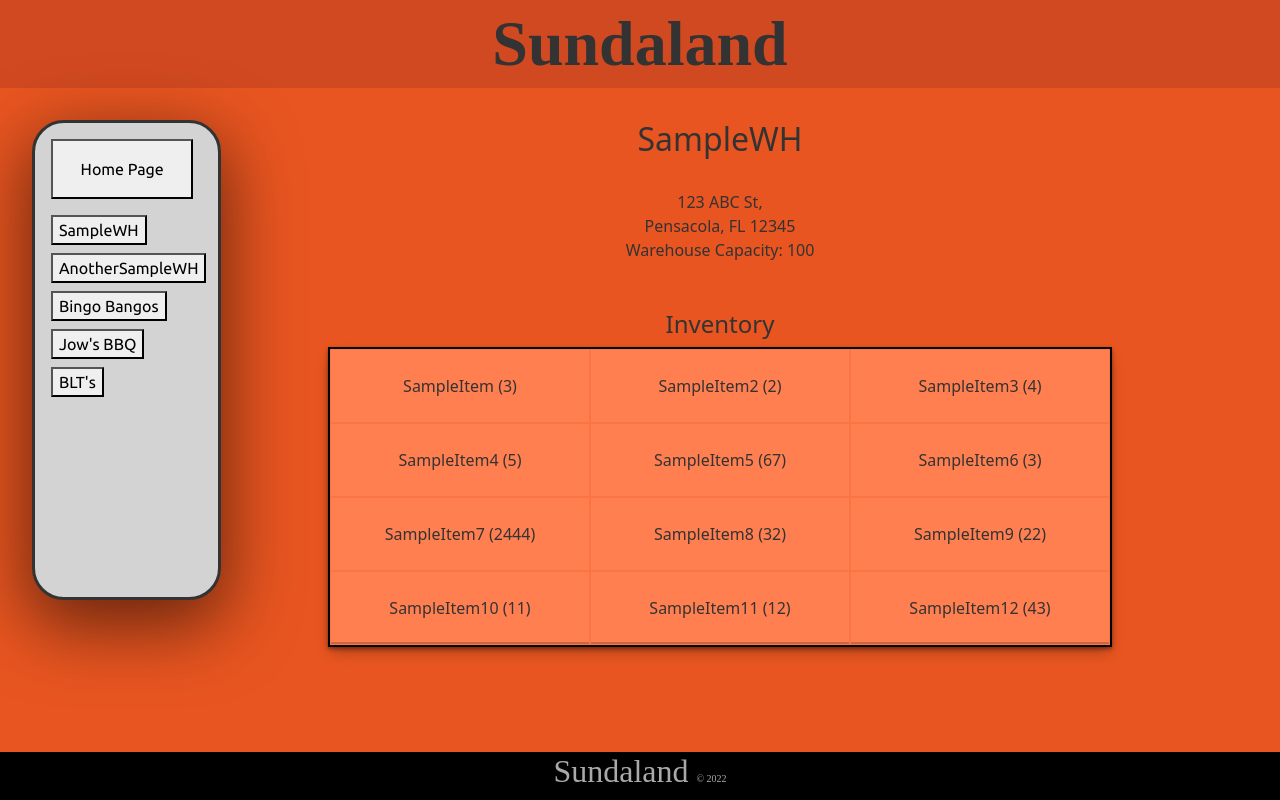
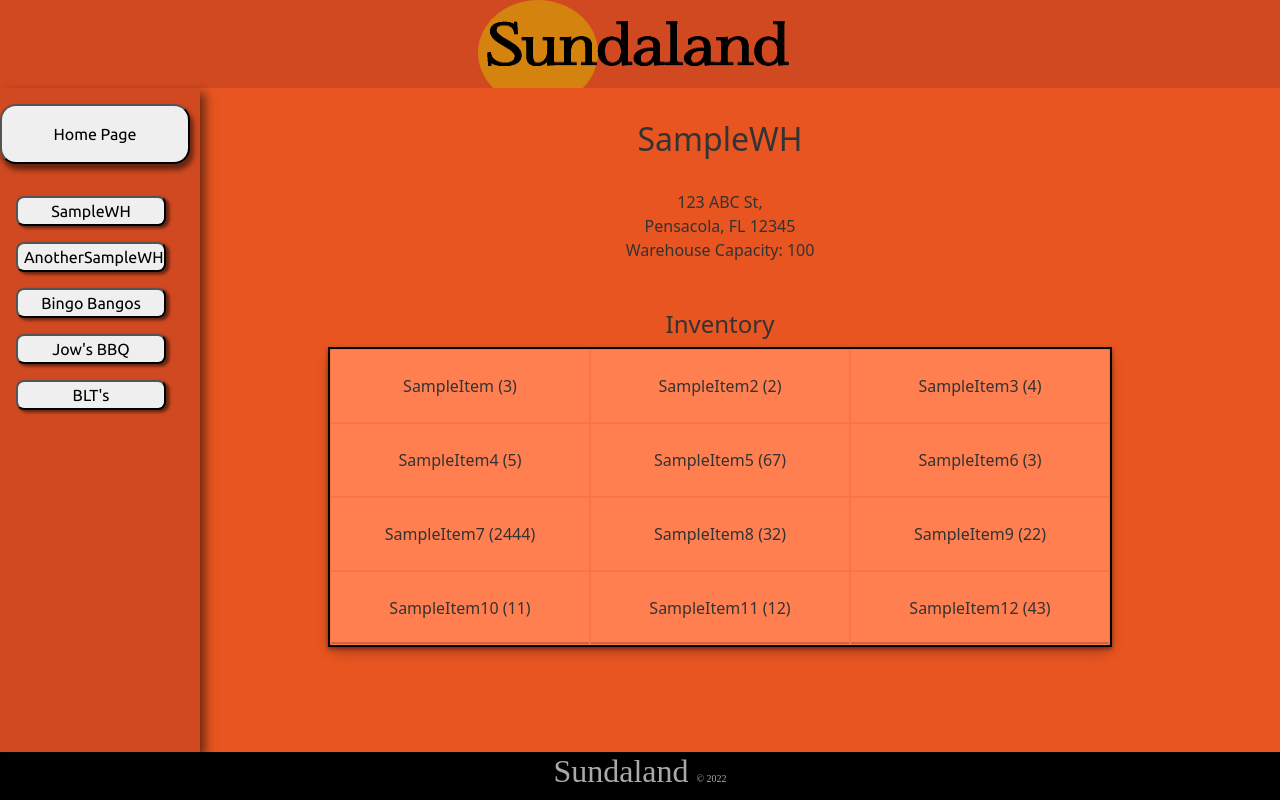
Before and after one commit to parmeleeb/p3-front, an Angular app: page / in a window 1280 px wide. Built offline with nearby package versions, Linux system fonts and the light colour scheme.

Commit message:
Redid frontend home page.
extended nav, reshape bts, rm borders, + shadow, rm border around featured warehouses, reshaped buttons, + logo.

```diff
--- a/src/app/body/body.component.css
+++ b/src/app/body/body.component.css
@@ -54,6 +54,15 @@
     min-width: 18em;
   }
 
+.warehouse-list-container{
+    display: flex;
+    flex-wrap: wrap;
+    justify-content: space-around;
+    align-items: center;
+    margin-top: 2em;
+    margin-left: 2em;
+  }
+
 #nav-warehouses{
     display: flex;
     flex-direction: column;
@@ -70,13 +79,12 @@
 #featured-warehouses-container{
     grid-column: 1/3;
     margin-top: 2em;
-    margin-left: 5em;
-    /* display: flex; */
-    justify-content: center;
-    /* flex-direction: column; */
+    /* margin-left: 5em; */
+    text-align: center;
+    justify-content: space-around;
     max-width: 40em;
     border-radius: 2em;
-    border-style: solid;
+    /* border-style: shaded; */
     padding: .5em;
 }
 
@@ -91,15 +99,13 @@
     width: 15em;
     margin-right: 2em;
     margin-bottom: 2em;
+    box-shadow: rgba(0, 0, 0, .5) 2.5px 5px 5px 1px;
 }
 
 p{
     display: flex;
 }
 
-.display-4{
-    margin-left: 1.5em;
-}
 
 .item-popup-background{
     position: absolute;
--- a/src/app/body/body.component.html
+++ b/src/app/body/body.component.html
@@ -2,6 +2,8 @@
 
   <div id="featured-warehouses-container"> <!-- this styling is temporary to just be able to see the data -->
       <h1 class="display-4">Featured Warehouses</h1>
+
+      <div class="warehouse-list-container">
       <ng-container *ngFor="let warehouse of warehouseList">
           <button routerLink="/warehouse" (click)="setWarehouseToDisplay(warehouse.getId())" class="featured-warehouses">
               <div>{{ warehouse.getName() }}</div>
@@ -10,6 +12,7 @@
               </div>
             </button>
         </ng-container>
+      </div>
   </div>
 
 
--- a/src/app/header/header.component.css
+++ b/src/app/header/header.component.css
@@ -11,14 +11,18 @@
     font-weight: bold;
 }
 
+img{
+    width: 350px;
+    height: 100%;
+}
+
 #header-title{
     justify-content: center;
 }
 
 #header-background{
-
+    display: flex;
     width: 100vw;
-    margin-left: 0;
     height: 100%;
     background-color: rgb(209, 73, 32);
 }
--- a/src/app/header/header.component.html
+++ b/src/app/header/header.component.html
@@ -1,6 +1,6 @@
 <div id="header-background">
 
-        <h1 class="display-3 title">Sundaland</h1>
+  <img src="../../assets/Sundaland_logo.png" alt="Company Logo">
 
   <!-- <nav class="navbar navbar-expand-lg navbar-dark primary">
     <div class="container-fluid">
--- a/src/app/nav/nav.component.css
+++ b/src/app/nav/nav.component.css
@@ -1,12 +1,13 @@
 #nav-container{
-  background-color: lightgray;
+  background-color: rgb(209, 73, 32);
   height: 100%;
-  /* border-top-right-radius: 20px;
-  border-bottom-right-radius: 20px;
-  border-right: 3px black solid;
-  border-top: 3px black solid;
-  border-bottom: 3px black solid; */
-  border-radius: 2em;
+  width: 200px;
+  /* border-top-right-radius: 20px; */
+  /* border-bottom-right-radius: 20px; */
+  /* border-right: 3px black solid; */
+  /* border-top: 3px black solid; */
+  /* border-bottom: 3px black solid; */
+  /* border-radius: 2em;
   border-style: solid;
   padding-left: 1em;
   padding-top: 1em;
@@ -15,18 +16,31 @@
   margin-left: 2em;
   height: fit-content;
   min-height: 30em;
-  margin-top: 2em;
-  box-shadow: rgba(0, 0, 0, 0.56) 0px 22px 70px 4px;
-}
+  margin-top: 2em;*/
+  box-shadow: rgba(0, 6, 4, 0.56) 5px 5px 10px 0px;
+ }
 
 #home-button{
+  margin-left: 1em;
   padding: 1em;
-  margin-bottom: 1em;
-  width: 85%;
+  margin: 1em 0 1em 0em;
+  border-radius: 1em;
+  width: 95%;
+  box-shadow: rgba(0, 0, 0, .5) 2.5px 5px 5px 1px;
 }
 
 .nav-button{
+  margin-left: 1em;
   margin-bottom: 0.5em;
-  width: fit-content;
+  width: 150px;
+  border-radius: .5em;
   margin-right: .75em;
+  box-shadow: rgba(0, 0, 0, .5) 3px 2px 3px .5px;
 }
+
+.warehouse-list-container{
+  display: flex;
+  flex-wrap: wrap;
+  margin-top: 1em;
+  gap: .5em;
+}
--- a/src/app/nav/nav.component.html
+++ b/src/app/nav/nav.component.html
@@ -1,12 +1,12 @@
 <div id="nav-container">
     <a routerLink="home"><button id="home-button">Home Page</button></a>
+    <div class="warehouse-list-container">
     <ng-container *ngFor="let warehouse of warehouseList">
-        <div>
           <a routerLink="warehouse">
             <button routerLink="home" class="nav-button" (click)="setWarehouseToDisplay(warehouse.getId())">
               {{ warehouse.getName() }}
             </button>
           </a>
-        </div>
-    </ng-container>
+        </ng-container>
+      </div>
 </div>
```
Also changed, not shown: src/assets/Sundaland_logo.png (added).
